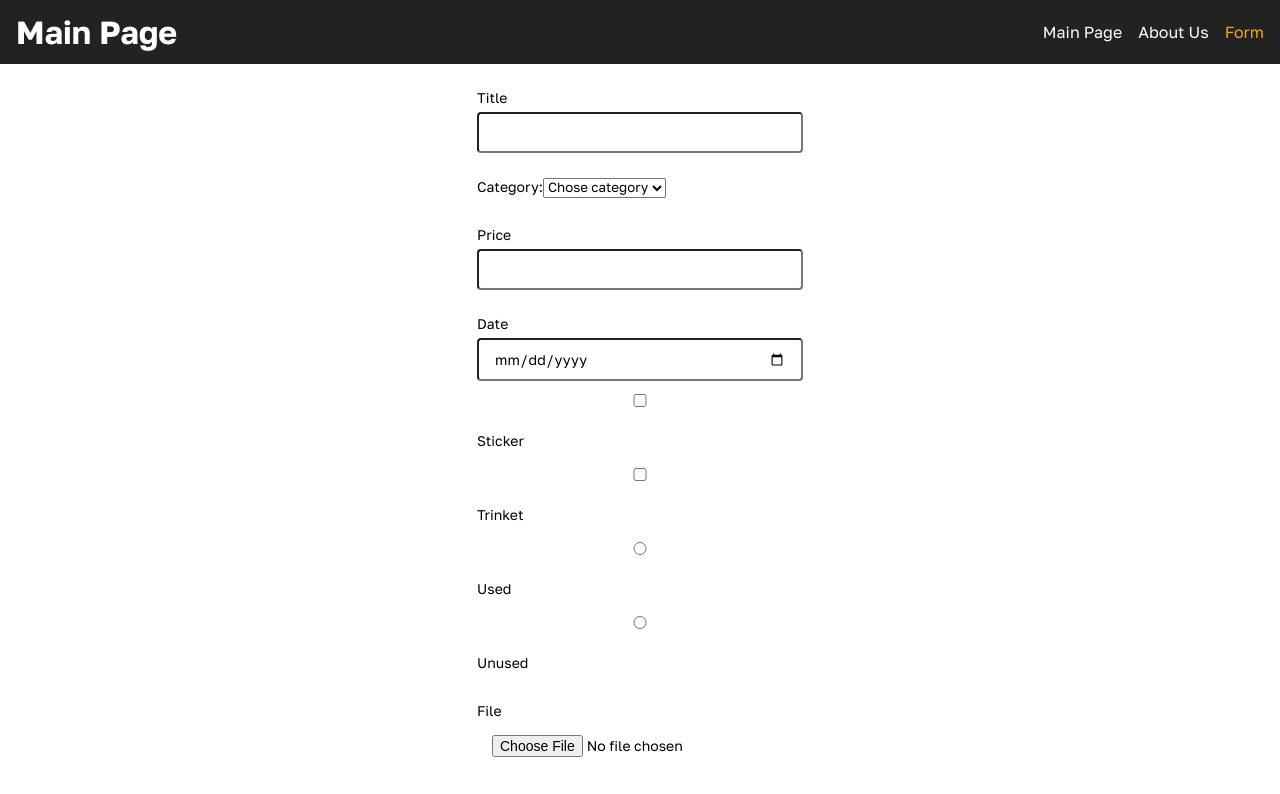
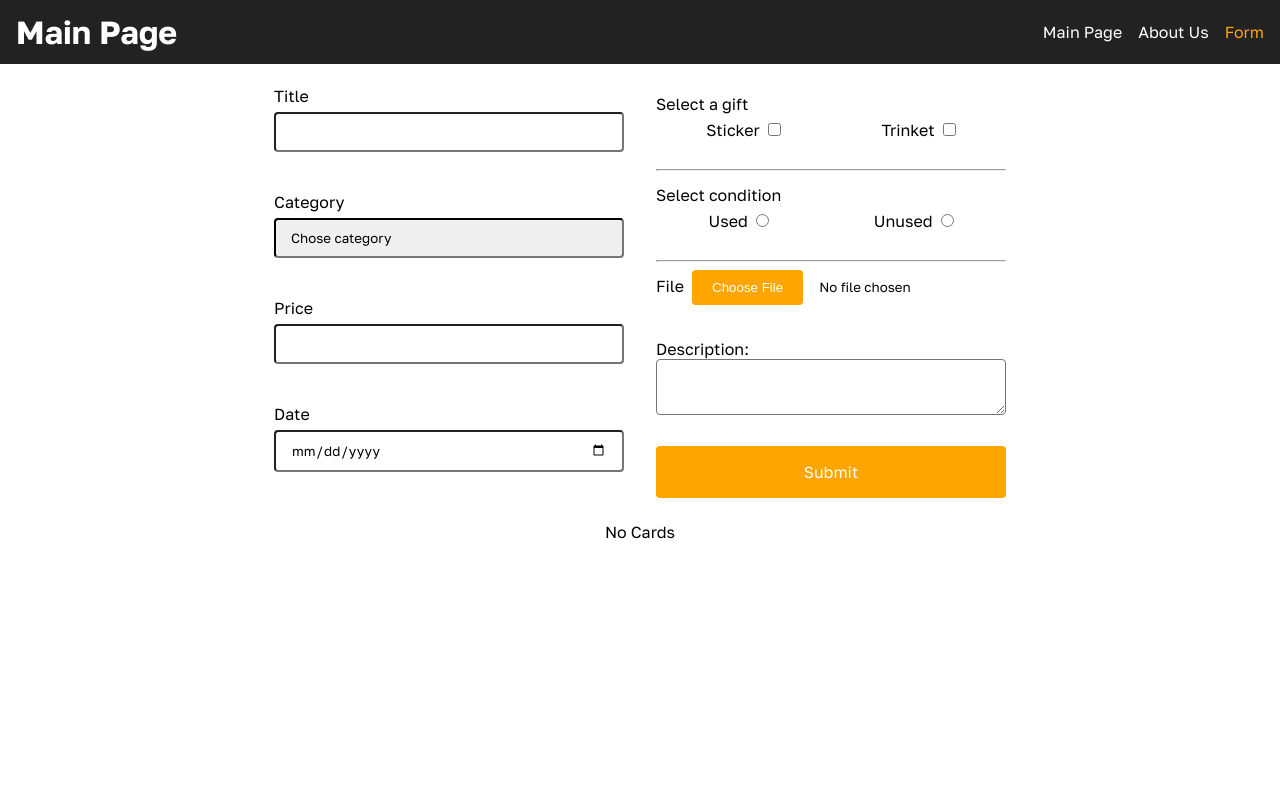
Before and after one commit to kostili-tec/rsschool-react, a React (Vite) app: page /form in a window 1280 px wide. Shown: the top 794 px of the page. Built offline with nearby package versions, Linux system fonts and the light colour scheme.

Commit message:
refactor: rewrite styles for form components

```diff
--- a/src/components/CardForm.tsx
+++ b/src/components/CardForm.tsx
@@ -1,7 +1,8 @@
 import React, { FC } from 'react';
-import { useForm } from 'react-hook-form';
-import MyFormInput from './UI/FormComponents/MyFormInput';
-import MyFormSelect from './UI/FormComponents/MyFormSelect';
+import { FieldError, useForm } from 'react-hook-form';
+import MyFormInput from './UI/FormComponents/FormInput/MyFormInput';
+import MyFormSelect from './UI/FormComponents/FormSelect/MyFormSelect';
+import MyError from './UI/FormComponents/FormError/MyError';
 import { ICreateFormProps, IFormInputsData, IFormCardData } from '../interfaces';
 import classes from '../styles/form.module.scss';
 
@@ -30,6 +31,8 @@ const CardForm: FC<ICreateFormProps> = ({ create }) => {
 
   return (
     <form className={classes.form} onSubmit={handleSubmit(onSubmit)}>
+      <div className={classes.formInputsContaner}>
+        <div className={classes.inputsContaner}>
           <MyFormInput
             register={register('title', {
               required: 'You must specify the name',
@@ -41,7 +44,6 @@ const CardForm: FC<ICreateFormProps> = ({ create }) => {
             id={'title-input'}
             type="text"
             errors={errors.title}
-        className={'test-input'}
           />
 
           <MyFormSelect
@@ -77,47 +79,72 @@ const CardForm: FC<ICreateFormProps> = ({ create }) => {
             type={'date'}
             id={'date-input'}
           />
+        </div>
 
+        <div className={classes.inputsContaner}>
+          <p className={classes.paragraphInput}>Select a gift</p>
+          <div className={classes.checkContainer}>
+            <label htmlFor="checkInput1">
+              Sticker
               <input
                 type="checkbox"
                 id="checkInput1"
                 value="Sticker"
+                className={classes.checkBox}
                 {...register('checkboxes', {
-          required: true,
+                  required: 'You have to choose a gift',
                 })}
               />
-      <label htmlFor="checkInput1">Sticker</label>
+            </label>
+
+            <label htmlFor="checkInput1">
+              Trinket
               <input
                 type="checkbox"
                 id="checkInput2"
                 value="Trinket"
+                className={classes.checkBox}
                 {...register('checkboxes', {
-          required: true,
+                  required: 'You have to choose a gift',
                 })}
               />
-      <label htmlFor="checkInput1">Trinket</label>
-      <div>{errors?.checkboxes && <p>{errors?.checkboxes.message || 'Error'}</p>}</div>
+            </label>
+          </div>
+          <MyError errors={errors.checkboxes as FieldError} />
 
+          <hr />
+
+          <p className={classes.paragraphInput}>Select condition</p>
+          <div className={classes.checkContainer}>
+            <label htmlFor="radio1">
+              Used
               <input
                 type="radio"
                 id="radio1"
                 value="Used"
+                className={classes.checkBox}
                 {...register('radio', {
-          required: true,
+                  required: 'You have to choose a condition',
                 })}
               />
-      <label htmlFor="radio1">Used</label>
+            </label>
+
+            <label htmlFor="radio2">
+              Unused
               <input
                 type="radio"
                 id="radio2"
                 value="Unused"
+                className={classes.checkBox}
                 {...register('radio', {
-          required: true,
+                  required: 'You have to choose a condition',
                 })}
               />
-      <label htmlFor="radio2">Unused</label>
-      <div>{errors?.radio && <p>{errors?.radio.message || 'Error'}</p>}</div>
+            </label>
+          </div>
 
+          <MyError errors={errors.radio} />
+          <hr />
           <MyFormInput
             register={register('file', {
               required: 'You have to choose an image',
@@ -126,6 +153,7 @@ const CardForm: FC<ICreateFormProps> = ({ create }) => {
             type={'file'}
             id={'file-input'}
             accept="image/jpeg,image/png,image/gif"
+            className={classes.inputFile}
           />
 
           <label htmlFor="form-textarea">
@@ -136,14 +164,17 @@ const CardForm: FC<ICreateFormProps> = ({ create }) => {
                 required: 'You must fill in the description',
                 pattern: {
                   value: descriptionRegExp,
-              message: 'Minimum of 10 characters including letters, numbers and symbols ?, !, -',
+                  message:
+                    'Minimum of 10 characters including letters, numbers and symbols ?, !, -',
                 },
               })}
             ></textarea>
           </label>
-      <div>{errors?.description && <p>{errors?.description.message || 'Error'}</p>}</div>
+          <MyError errors={errors.description} />
 
           <input type="submit" value="Submit" />
+        </div>
+      </div>
     </form>
   );
 };
--- /dev/null
+++ b/src/components/UI/FormComponents/FormError/MyError.module.scss
@@ -0,0 +1,12 @@
+.error {
+  color: #bf1650;
+  max-width: 310px;
+  &::before {
+    display: inline;
+    content: "⚠ ";
+  }
+}
+
+.errorPlug {
+  height: 21px;
+}
--- /dev/null
+++ b/src/components/UI/FormComponents/FormError/MyError.tsx
@@ -0,0 +1,21 @@
+import React, { FC } from 'react';
+import { FieldError } from 'react-hook-form';
+import classes from './MyError.module.scss';
+
+type TError = {
+  errors: FieldError | undefined;
+};
+
+const MyError: FC<TError> = ({ errors }) => {
+  return (
+    <div>
+      {errors ? (
+        <p className={classes.error}>{errors.message || 'Error'}</p>
+      ) : (
+        <p className={classes.errorPlug}></p>
+      )}
+    </div>
+  );
+};
+
+export default MyError;
--- /dev/null
+++ b/src/components/UI/FormComponents/FormInput/MyFormInput.module.scss
@@ -0,0 +1,15 @@
+.inputText {
+  display: block;
+  box-sizing: border-box;
+  width: 100%;
+  border-radius: 4px;
+  padding: 10px 15px;
+}
+
+.labelInput {
+  line-height: 2;
+  text-align: left;
+  display: block;
+  margin-bottom: 13px;
+  font-weight: 200;
+}
--- a/src/components/UI/FormComponents/MyFormInput.tsx
+++ b/src/components/UI/FormComponents/FormInput/MyFormInput.tsx
@@ -1,6 +1,7 @@
 import React, { FC, HTMLInputTypeAttribute } from 'react';
 import { FieldError, UseFormRegisterReturn } from 'react-hook-form';
-import MyError from './MyError';
+import classes from './MyFormInput.module.scss';
+import MyError from '../FormError/MyError';
 
 interface IInputProps {
   register: UseFormRegisterReturn;
@@ -18,9 +19,9 @@ const MyFormInput: FC<IInputProps> = (props) => {
   const labelName = register.name.charAt(0).toUpperCase() + register.name.slice(1);
   return (
     <>
-      <label htmlFor={id}>
+      <label className={classes.labelInput} htmlFor={id}>
         {label ? label : labelName}
-        <input id={id} type={type} {...register} {...rest} />
+        <input className={classes.inputText} id={id} type={type} {...register} {...rest} />
       </label>
       <MyError errors={errors} />
     </>
--- /dev/null
+++ b/src/components/UI/FormComponents/FormSelect/MyFormSelect.module.scss
@@ -0,0 +1,14 @@
+.select {
+  width: 100%;
+  border-width: 2px;
+  border-top-color: black;
+  border-left-color: black;
+  -webkit-appearance: none;
+  -moz-appearance: none;
+  appearance: none;
+  border-radius: 4px;
+  padding: 10px 15px;
+  &:disabled {
+    opacity: 0.4;
+  }
+}
--- a/src/components/UI/FormComponents/MyFormSelect.tsx
+++ b/src/components/UI/FormComponents/FormSelect/MyFormSelect.tsx
@@ -1,6 +1,8 @@
 import React, { FC } from 'react';
 import { FieldError, UseFormRegisterReturn } from 'react-hook-form';
-import MyError from './MyError';
+import MyError from '../FormError/MyError';
+import classes from './MyFormSelect.module.scss';
+import inputClasses from '../FormInput/MyFormInput.module.scss';
 
 interface ISelectProps {
   register: UseFormRegisterReturn;
@@ -12,9 +14,9 @@ const MyFormSelect: FC<ISelectProps> = (props) => {
   const { register, id, errors } = props;
   return (
     <>
-      <label htmlFor={id}>
-        Category:
-        <select id={id} defaultValue={''} {...register}>
+      <label className={inputClasses.labelInput} htmlFor={id}>
+        Category
+        <select className={classes.select} id={id} defaultValue={''} {...register}>
           <option disabled value="">
             Chose category
           </option>
--- a/src/components/UI/FormComponents/MyError.tsx
+++ /dev/null
@@ -1,12 +0,0 @@
-import React, { FC } from 'react';
-import { FieldError } from 'react-hook-form';
-
-type TError = {
-  errors: FieldError | undefined;
-};
-
-const MyError: FC<TError> = ({ errors }) => {
-  return <div>{errors && <p>{errors.message || 'Error'}</p>}</div>;
-};
-
-export default MyError;
--- a/src/styles/form.module.scss
+++ b/src/styles/form.module.scss
@@ -1,40 +1,8 @@
-/* form {
-  max-width: 500px;
-  margin: 0 auto;
-}
-
-h1 {
-  font-weight: 100;
-  color: white;
-  text-align: center;
-  padding-bottom: 10px;
-  border-bottom: 1px solid rgb(79, 98, 148);
-}
- */
 .form {
-  // background: #0e101c;
-  max-width: 500px;
-  // max-width: 400px;
-  margin: 0 auto;
-  p {
-    color: #bf1650;
-  }
-
-  p::before {
-    display: inline;
-    content: "⚠ ";
-  }
-
-  input {
-    display: block;
-    box-sizing: border-box;
-    width: 100%;
-    border-radius: 4px;
-    // border: 1px solid white;
-    padding: 10px 15px;
-    margin-bottom: 10px;
-    font-size: 14px;
-  }
+  margin: 1rem auto;
+  display: flex;
+  flex-direction: column;
+  justify-content: center;
 
   textarea {
     display: block;
@@ -45,31 +13,22 @@ h1 {
     font-size: 14px;
   }
 
-  label {
-    line-height: 2;
-    text-align: left;
-    display: block;
-    margin-bottom: 13px;
-    margin-top: 20px;
-    font-size: 14px;
-    font-weight: 200;
-  }
-
   button[type="submit"],
   input[type="submit"] {
     background: orange;
-    text-transform: uppercase;
     border: none;
-    margin-top: 40px;
-    padding: 20px;
+    padding: 1rem;
     font-size: 16px;
     font-weight: 100;
-    letter-spacing: 10px;
+    border-radius: 4px;
+    color: white;
+    cursor: pointer;
+    transition: background .2s ease-in-out;
   }
 
   button[type="submit"]:hover,
   input[type="submit"]:hover {
-    background: #bf1650;
+    background: #3d3d3d;
   }
 
   button[type="submit"]:active,
@@ -93,11 +52,8 @@ h1 {
   input[type="button"],
   input[type="submit"] {
     -webkit-appearance: none;
-  }
-
-  .App {
-    max-width: 600px;
-    margin: 0 auto;
+    -moz-appearance: none;
+    appearance: none;
   }
 
   button[type="button"] {
@@ -111,18 +67,100 @@ h1 {
   }
 
   hr {
-    margin-top: 30px;
-  }
-
-  button {
-    display: block;
-    appearance: none;
-    margin-top: 40px;
-    border: 1px solid #333;
-    margin-bottom: 20px;
-    text-transform: uppercase;
-    padding: 10px 20px;
-    border-radius: 4px;
+    margin: 0.5rem 0;
   }
 
 }
+
+.formInputsContaner {
+  display: flex;
+  flex-direction: row;
+  flex-wrap: wrap;
+  align-items: center;
+  gap: 2rem;
+}
+
+.inputsContaner {
+  width: 350px;
+  display: flex;
+  flex-direction: column;
+  justify-content: center;
+}
+
+.inputText {
+  display: block;
+  box-sizing: border-box;
+  width: 100%;
+  border-radius: 4px;
+  padding: 10px 15px;
+  margin-bottom: 10px;
+  font-size: 14px;
+}
+
+.labelInput {
+  line-height: 2;
+  text-align: left;
+  display: block;
+  margin-bottom: 13px;
+  margin-top: 20px;
+  font-size: 14px;
+  font-weight: 200;
+}
+
+.labelChackRadio {
+  font-size: 14px;
+  font-weight: 200;
+}
+
+.checkContainer {
+  display: flex;
+  flex-direction: row;
+  justify-content: space-around;
+}
+
+.checkBox {
+  margin-left: 0.5rem;
+  cursor: pointer;
+}
+
+.paragraphInput {
+  line-height: 2;
+}
+
+.inputFile::file-selector-button {
+  margin-right: 1rem;
+  margin-left: 0.5rem;
+  border: none;
+  background: orange;
+  padding: 10px 20px;
+  border-radius: 4px;
+  color: #fff;
+  cursor: pointer;
+  transition: background .2s ease-in-out;
+}
+
+.inputFile::file-selector-button:hover {
+  background: #3d3d3d;
+}
+
+
+@media screen and (max-width: 830px) {
+
+  .form {
+    margin: 1rem 0;
+  }
+
+  .formInputsContaner {
+    flex-direction: column;
+    justify-content: center;
+  }
+
+}
+
+@media screen and (max-width: 425px) {
+
+  .inputsContaner {
+    max-width: 300px;
+  }
+
+}
```
Lines whose indentation alone changed are shown as unchanged.
